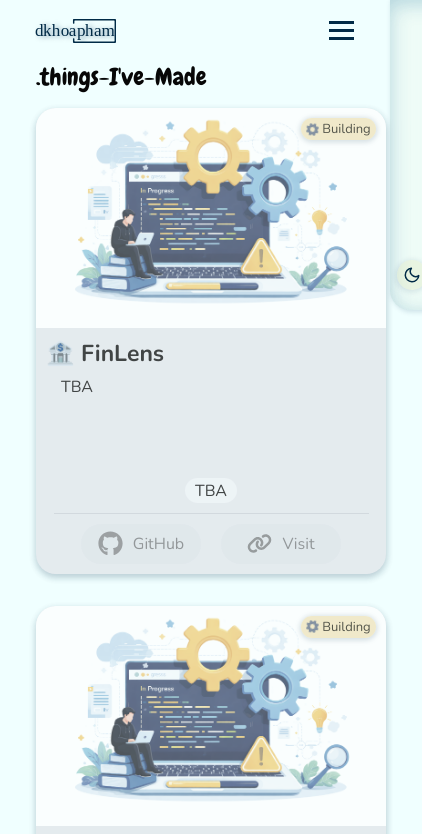
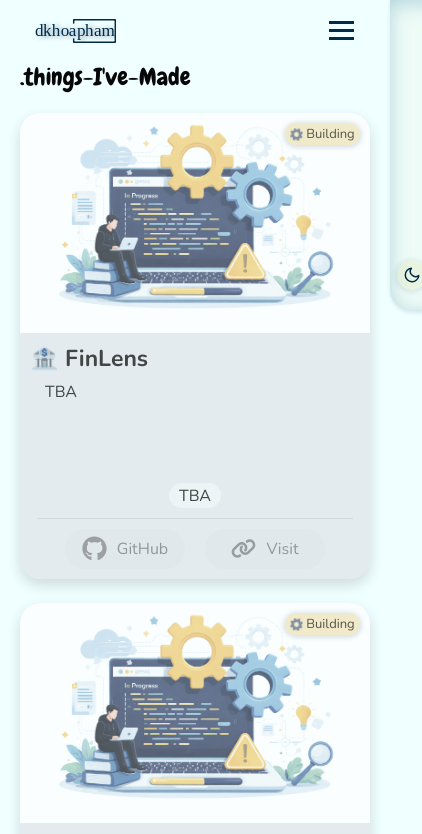
Before and after one commit to dkhoapham/My_Portfolio, a React (Vite) app: page /works in a window 390 px wide. Shown: the top 834 px of the page, 422 px wide, since content can reach past the window. Built offline with nearby package versions, Linux system fonts and the light colour scheme; a web font is replaced by a local one.

Commit message:
Fix: mobile resolu. for projects

```diff
--- a/src/components/pages/Works/works.style.css
+++ b/src/components/pages/Works/works.style.css
@@ -343,28 +343,105 @@
 
 @media screen and (max-width: 760px) {
   .work-container {
+    width: 90%;
+    height: 100%;
+    max-width: 100%;
     padding: 0 1rem;
+    margin: 0 auto;
     display: flex;
-    justify-content: center;
+    flex-direction: column;
+    align-items: center;
     overflow-x: hidden;
   }
 
   .projects-section {
     width: 100%;
-    max-width: 375px;
+    max-width: 100%;
     margin: 0 auto;
     padding: 0;
+    display: flex;
+    flex-direction: column;
+    align-items: center;
   }
 
   .projects-heading {
     width: 100%;
     max-width: 350px;
     text-align: start;
-    text-indent: 0;
+    margin-bottom: 10px;
+    font-size: 1.5rem;
   }
 
   .projects {
+    width: 100%;
+    max-width: 350px;
+    height: 100%;
+    display: grid;
     grid-template-columns: 1fr;
+    gap: 1.5rem;
+    justify-items: center;
+    margin: 10px auto;
+  }
+}
+
+.work-container,
+.projects-section,
+.projects,
+.project-cards {
+  transition:
+    width 0.6s ease-in-out,
+    max-width 0.6s ease-in-out,
+    gap 0.6s ease-in-out,
+    grid-template-columns 0.6s ease-in-out,
+    transform 0.6s cubic-bezier(0.4, 0, 0.2, 1),
+    box-shadow 0.4s ease-in-out,
+    opacity 0.6s ease-in-out;
+}
+
+.project-cards {
+  transform-origin: center;
+  transform: scale(1);
+
+  transition:
+    transform 0.6s cubic-bezier(0.4, 0, 0.2, 1),
+    opacity 0.6s ease-in-out,
+    width 0.6s ease-in-out,
+    max-width 0.6s ease-in-out,
+    box-shadow 0.4s ease-in-out;
+}
+
+@media screen and (max-width: 1080px) {
+  .project-cards {
+    transform: scale(0.99);
+    box-shadow: 0 6px 15px rgba(0, 0, 0, 0.2);
+  }
+}
+
+@media screen and (max-width: 760px) {
+  .projects {
+    grid-template-columns: 1fr;
+    gap: 1.5rem;
     justify-items: center;
   }
+
+  .project-cards {
+    transform: scale(0.9) translateY(20px);
+
+    animation: centerOpen 0.5s forwards;
+    transform-origin: center;
+  }
+
+  .project-cards:nth-child(n) {
+    animation-delay: calc(0.04s * (n - 1));
+  }
 }
+
+@keyframes centerOpen {
+  0% {
+    transform: scale(0.8) translateY(20px);
+    opacity: 0;
+  }
+  100% {
+    transform: scale(1) translateY(0);
+  }
+}
```
